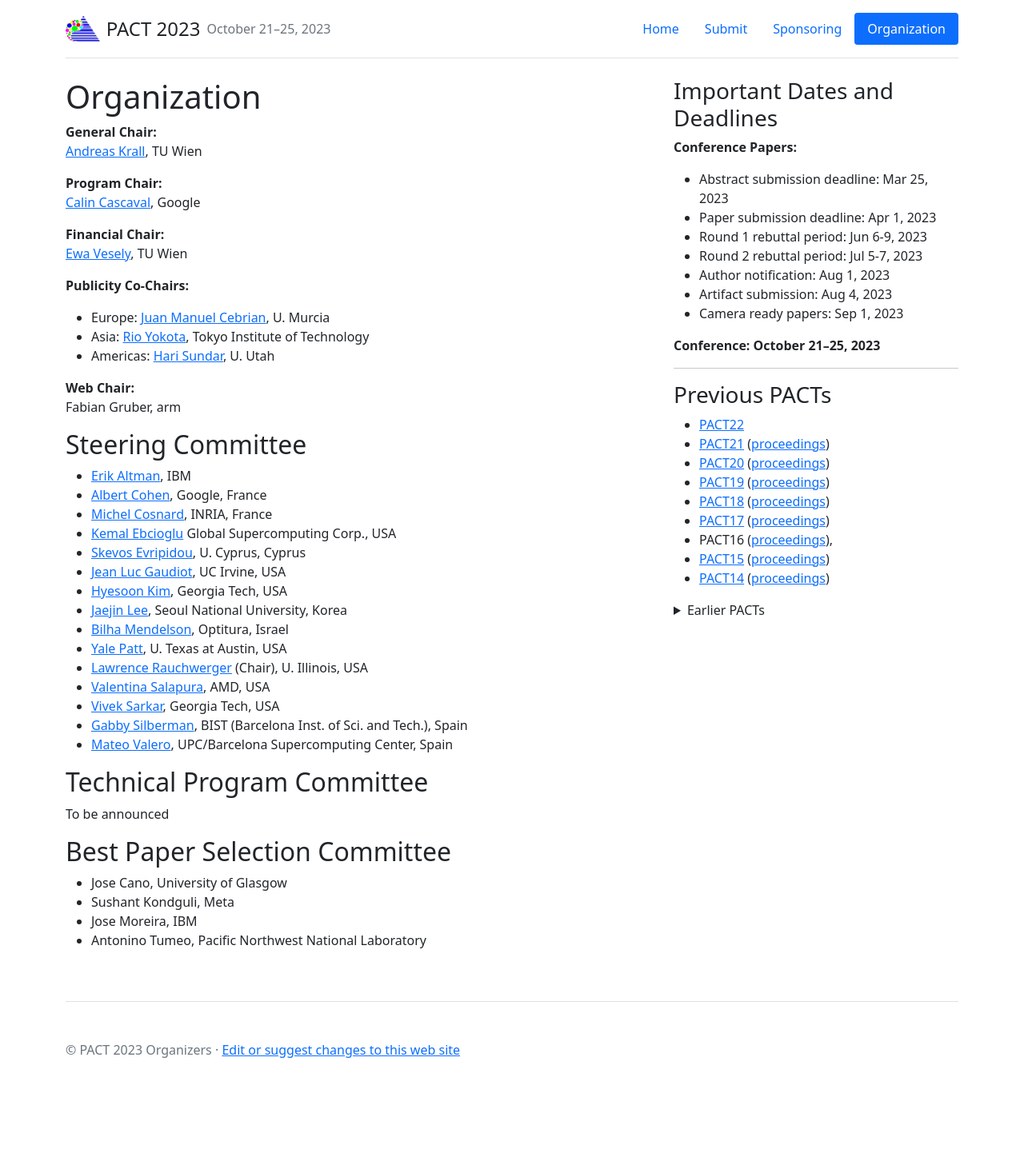
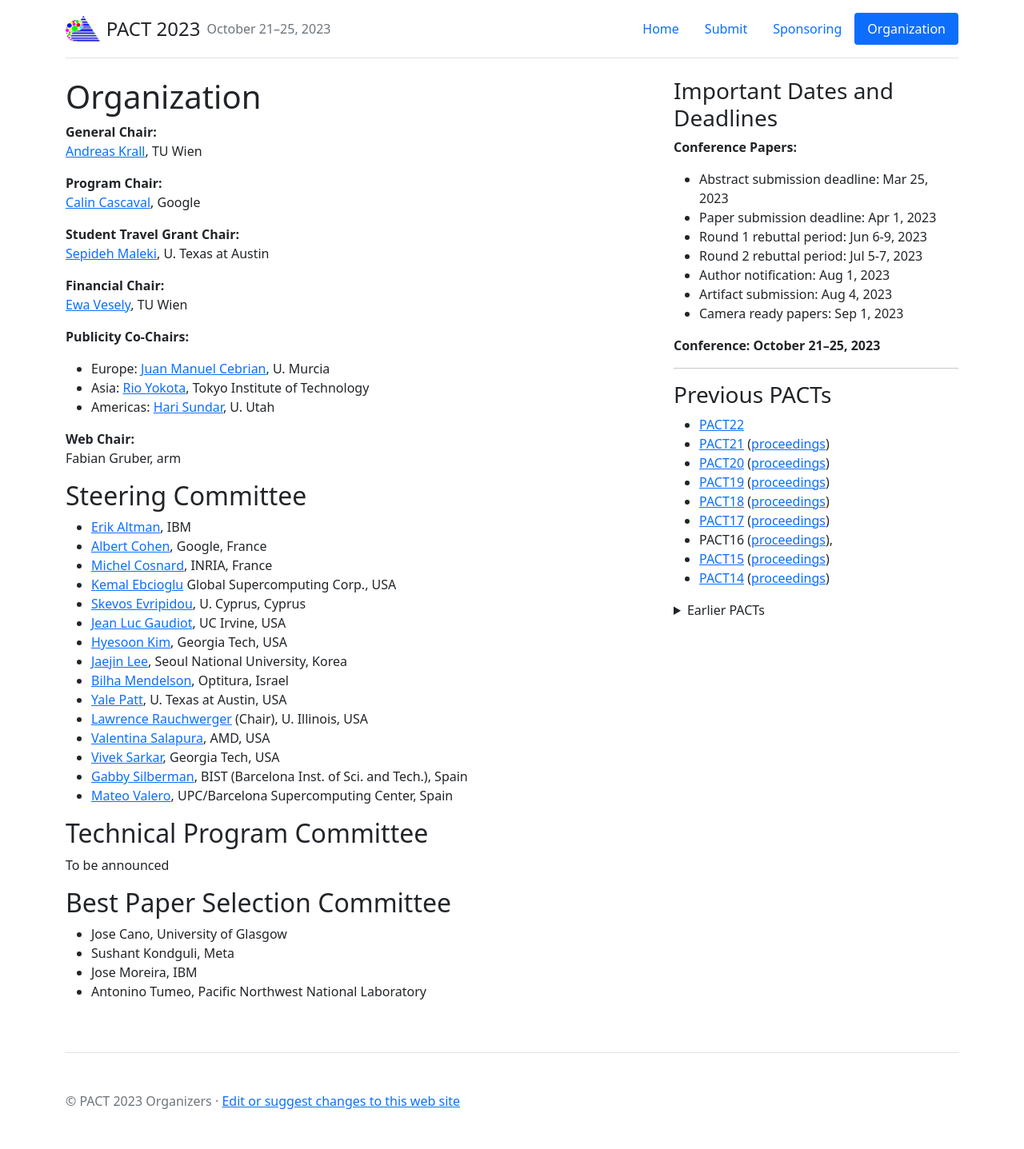
Before and after one commit to pact2023/pact2023.github.io, a Jekyll site: the page built from organization/index.md, in a window 1280 px wide. Shown: the whole page at 80% size. Built offline with Jekyll 4.4.1, drawn with Linux system fonts in a browser that asks for light colours; before the commit the page ends 1373 px from its top, so only the background shows below that.

Commit message:
Added student travel grant chair.

```diff
--- a/organization/index.md
+++ b/organization/index.md
@@ -14,6 +14,8 @@ show_sidebar: true
 **Program Chair:**<br>
 [Calin Cascaval](https://conf.researchr.org/profile/conf/calincascaval), Google
 
+**Student Travel Grant Chair:**<br>
+[Sepideh Maleki](https://www.cs.utexas.edu/~smaleki/), U. Texas at Austin
 
 **Financial Chair:**<br>
 [Ewa Vesely](https://informatics.tuwien.ac.at/people/ewa-vesely), TU Wien
```
